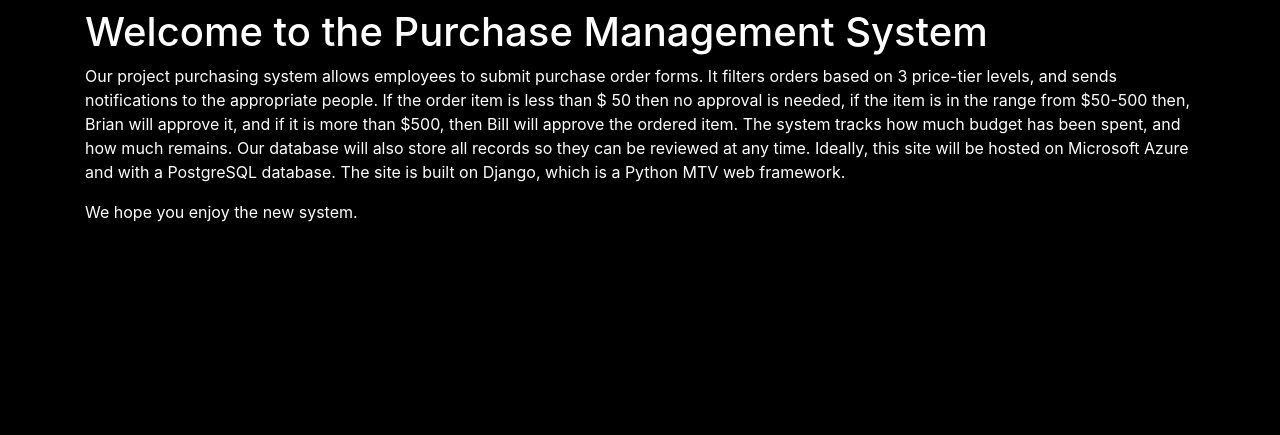
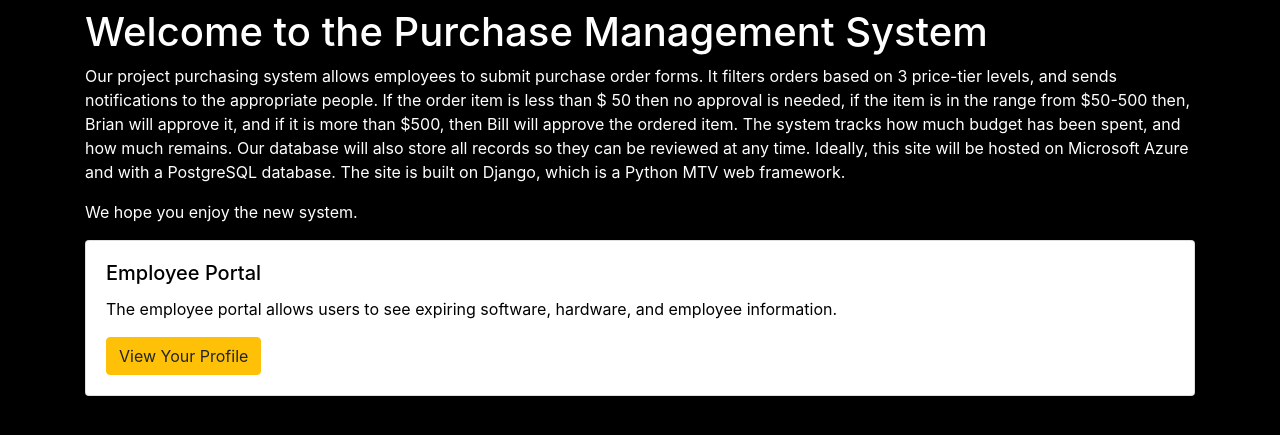
Before and after one commit to cameron-yee/NEW_PMS, a Django app: page / in a window 1280 px wide. Shown: the part 313-748 px from the top of the page. Run offline with Django 3.2, Linux system fonts and the light colour scheme; the visitor is signed in with stand-in values (Sample User, id 1); some libraries are stand-ins or nearby versions.

Commit message:
Minor homepage changes

```diff
--- a/pms/main/templates/main/home.html
+++ b/pms/main/templates/main/home.html
@@ -9,7 +9,7 @@
         {% endfor %}
     </div>
 {% endif %}
-    <div class="container bck">
+    <div class="container">
       <div class="row">
         <div class="col-12">
           <h1>Welcome to the Purchase Management System</h1>
@@ -18,6 +18,15 @@
 
           </p>
           <p>We hope you enjoy the new system.</p>
+          <div class="card">
+            <div class="card-body">
+              <h5 class="card-title" style="color: black;">Employee Portal</h5>
+              <p class="card-text" style="color: black;">The employee portal allows users to see expiring software, hardware, and employee information.</p>
+              <a href="http://elementary-duck.flywheelsites.com/wp-login.php?doing_wp_cron=1525120129.3493590354919433593750" class="btn btn-warning">View Your Profile</a>
+            </div>
+          </div>
+
+        </div>
       </div>
     </div>
 {% endblock content %}
```
Also changed, not shown: pms/static/images/favicon.ico (added). Lines whose indentation alone changed are shown as unchanged.
